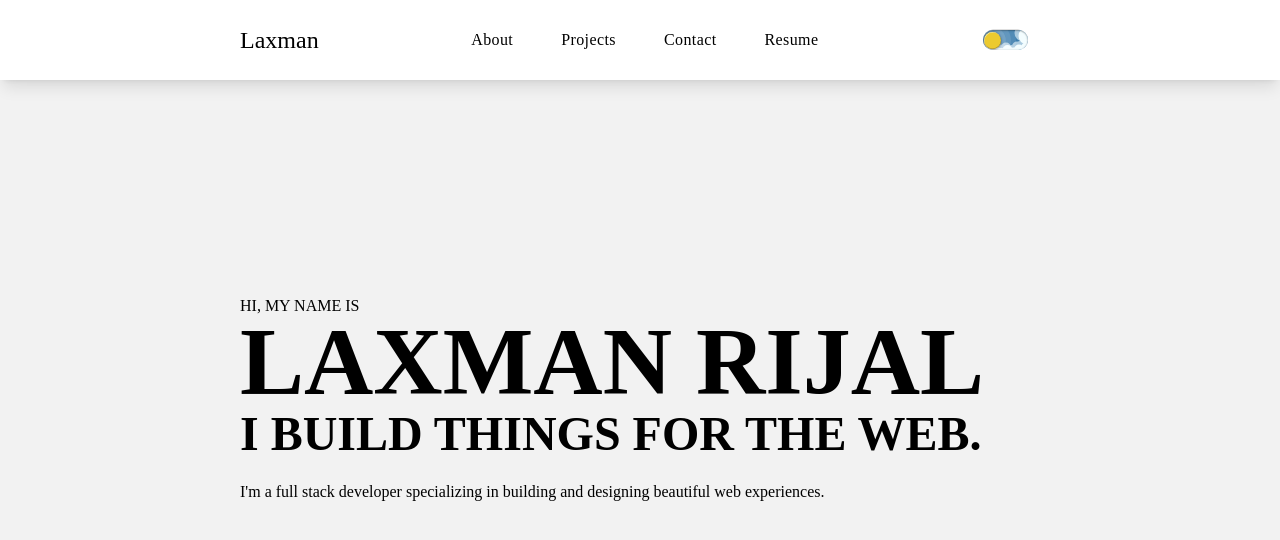
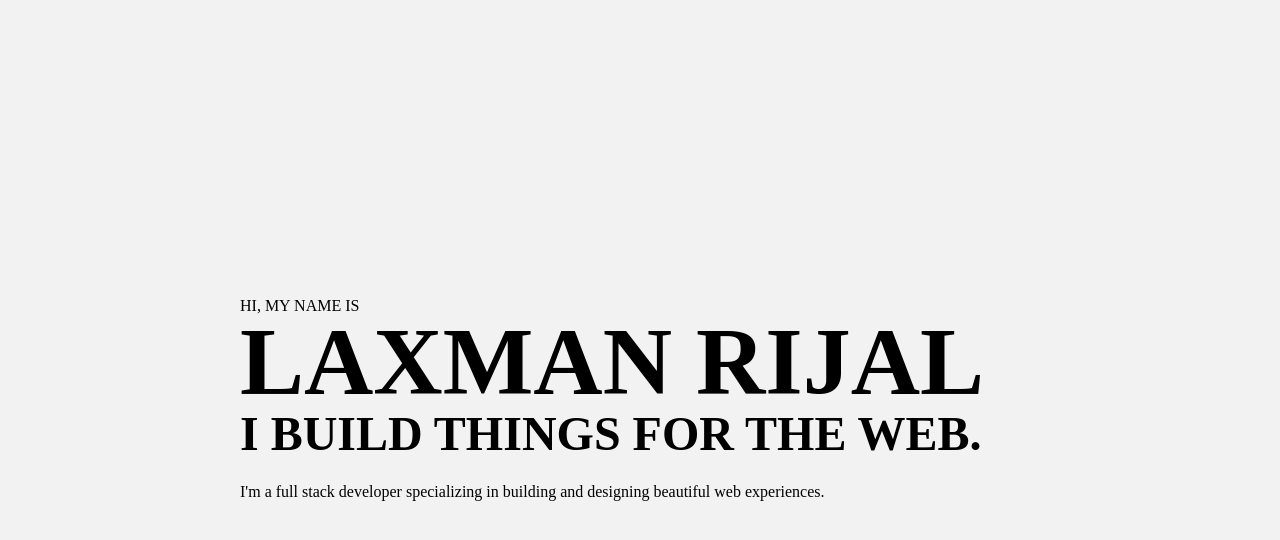
Before and after one commit to laxman1892/personal-portfolio, a Next.js app: page / in a window 1280 px wide. Shown: the top 540 px of the page. Built offline with nearby package versions, Linux system fonts and the light colour scheme.

Commit message:
component removed

```diff
--- a/src/app/layout.tsx
+++ b/src/app/layout.tsx
@@ -1,6 +1,5 @@
 import type { Metadata } from "next";
 import "./globals.css";
-import Header from "./Header";
 
 export const metadata: Metadata = {
   title: "Laxman Rijal | Web developer",
@@ -15,8 +14,8 @@ export default function RootLayout({
   return (
     <html lang="en">
       <body className="bg-[#f2f2f2] relative font-[Inconsolata]">
-        <Header />
-        {children}</body>
+        {children}
+      </body>
     </html>
   );
 }
```
